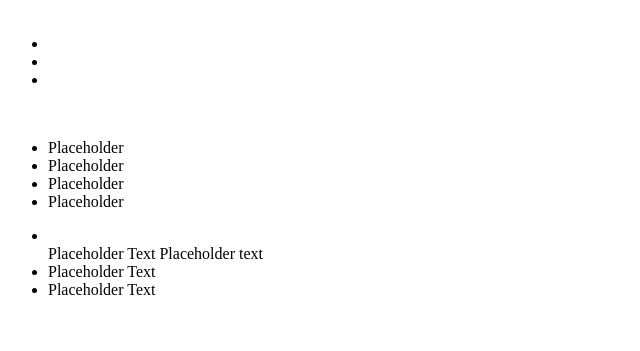
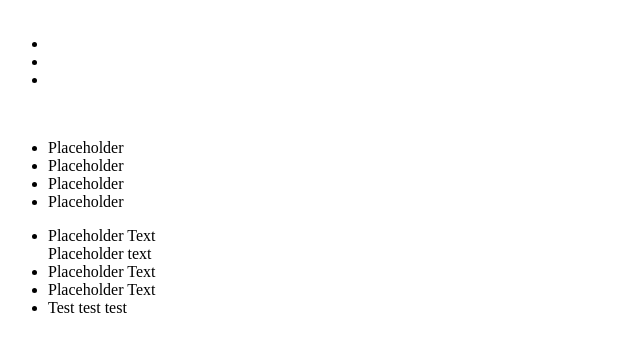
Before and after one commit to clapaix/Lab04, a plain HTML site: page index.html in a window 1280 px wide. Shown: the part 79-430 px from the top of the page, without its empty margins (0-640 px from the left). Drawn offline with Linux system fonts and the light colour scheme.

Commit message:
Fixed placeholder text floating

```diff
--- a/index.html
+++ b/index.html
@@ -46,7 +46,7 @@
 
     <nav>
       <ul>
-        <li></li>
+        <li>
          Placeholder Text
         </li>
         Placeholder text
@@ -56,6 +56,7 @@
         <li>
           Placeholder Text
         </li>
+        <li>Test test test</li>
       </ul>
     </nav>
   </footer>
```
